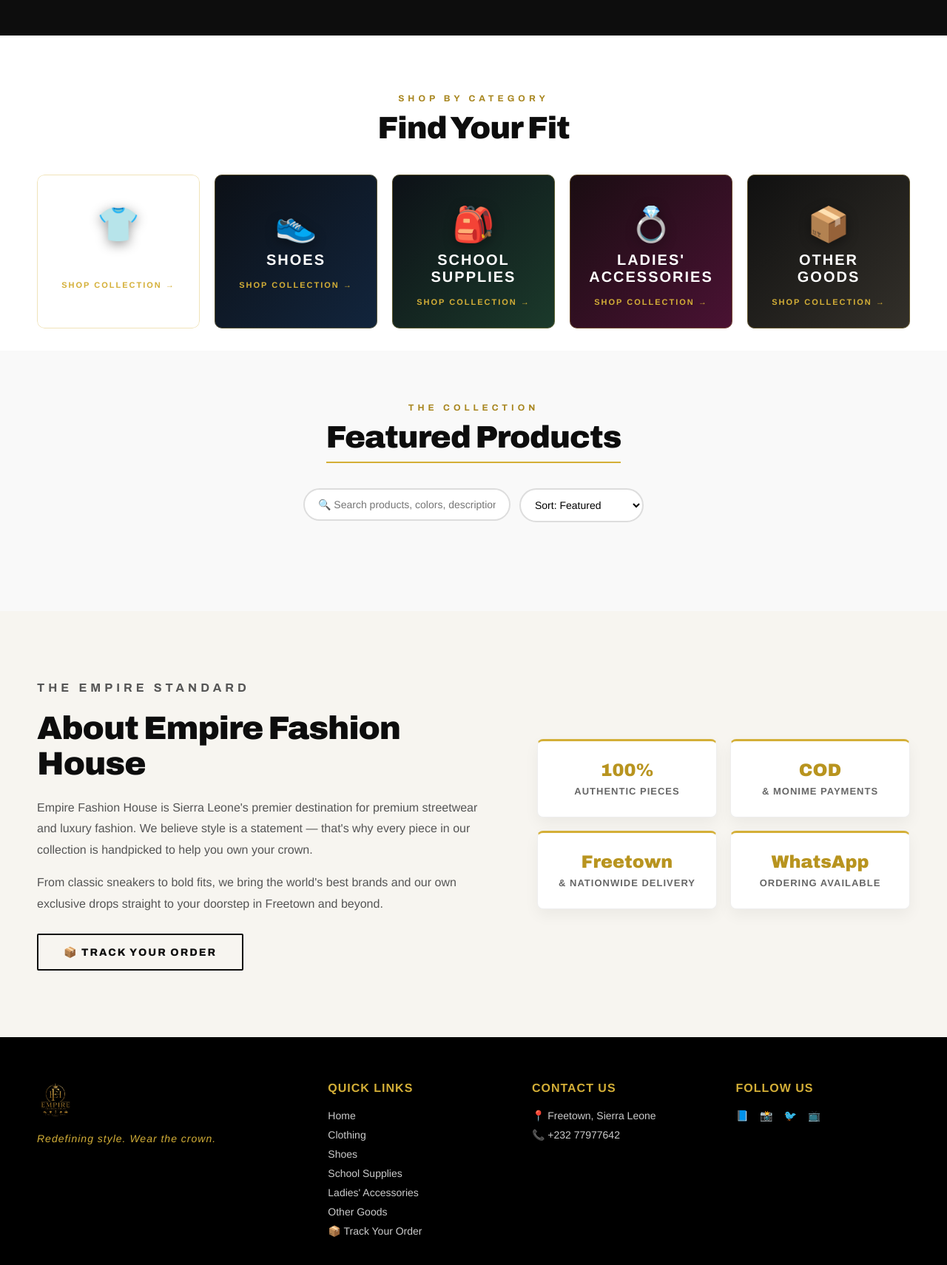
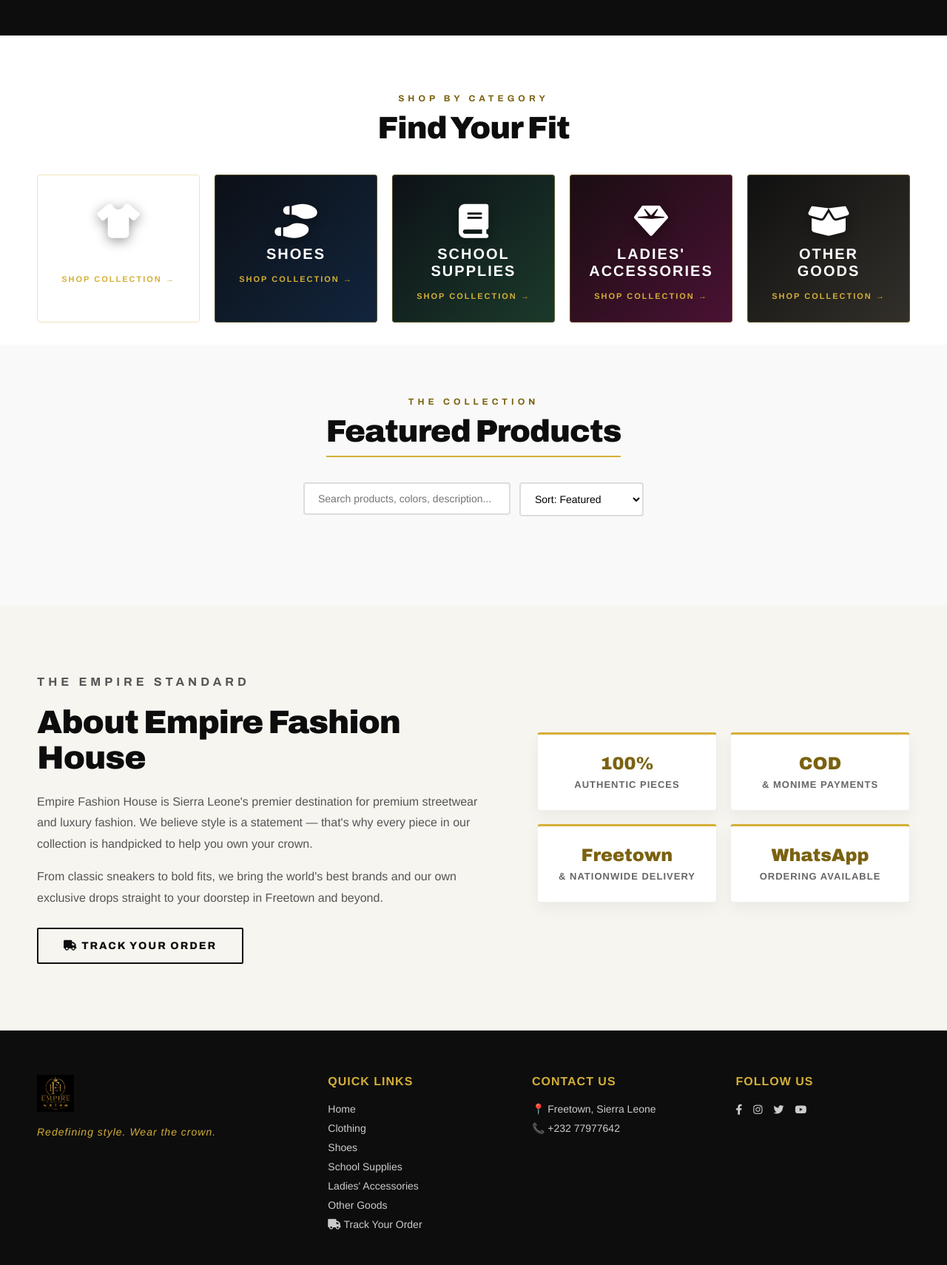
Before and after one commit to samuel200520/empire-fashion-website-, a website: page index.html in a window 1280 px wide. Shown: the part 1080-2790 px from the top of the page at 74% size. Drawn offline with nearby package versions, Linux system fonts and the light colour scheme; no server answers.

Commit message:
Design polish: Font Awesome icons, design tokens, accessible gold, editorial radii, responsive product grid

```diff
--- a/css/style.css
+++ b/css/style.css
@@ -1730,3 +1730,60 @@ body > header nav a { font-size: 12px; letter-spacing: 1.5px; }
     .cat-name { font-size: 16px; }
     .cat-icon { font-size: 30px; }
 }
+
+/* =========================================
+   DESIGN TOKENS & STOREFRONT POLISH 2026
+   consistency pass: variables, contrast,
+   radii, grid, surfaces, icons
+   ========================================= */
+:root {
+    --ef-bg: #f7f6f2;
+    --ef-surface: #ffffff;
+    --ef-ink: #0d0d0d;
+    --ef-muted: #555555;
+    --ef-gold: #D4AF37;
+    --ef-gold-ink: #7a6210;   /* accessible gold: small text on light surfaces */
+    --ef-radius: 4px;
+    --ef-shadow: 0 18px 40px rgba(0, 0, 0, 0.12);
+}
+
+/* 1. One unified dark surface across the storefront (was a mix of #000/#111/#0d0d0d) */
+footer,
+.mobile-nav,
+.cart-header,
+.offer-band { background-color: var(--ef-ink); }
+
+/* 2. Accessible gold for small text on light surfaces (~5.9:1 contrast) */
+.section-eyebrow,
+.hero-eyebrow,
+.offer-note strong,
+.stat-num { color: var(--ef-gold-ink); }
+
+/* 3. Editorial radius language (2-4px; circles reserved for status dots) */
+.product-card,
+.cat-tile,
+.cat-tile::after,
+.stat,
+.offer-chip,
+.store-search input,
+.sort-select,
+.add-to-cart { border-radius: var(--ef-radius); }
+
+/* 4. True responsive product grid — consistent rows at any screen width */
+.products {
+    display: grid;
+    grid-template-columns: repeat(auto-fill, minmax(260px, 1fr));
+    gap: 25px;
+    justify-content: center;
+}
+.product-card { width: 100%; max-width: none; }
+.product-card { box-shadow: 0 2px 8px rgba(0, 0, 0, 0.04); }
+.product-card:hover { box-shadow: var(--ef-shadow); }
+
+/* 5. Icon alignment inside buttons, chips, tiles and the floating button */
+body > header .cart-btn i,
+body > header .wishlist-btn i { margin-right: 6px; }
+.offer-chip i { margin-right: 6px; }
+.cat-icon i { display: block; line-height: 1; }
+.wa-float i { line-height: 1; }
+.social-icon i { vertical-align: middle; }
--- a/index.html
+++ b/index.html
@@ -13,6 +13,7 @@
     <link rel="preconnect" href="https://fonts.googleapis.com">
     <link rel="preconnect" href="https://fonts.gstatic.com" crossorigin>
     <link href="https://fonts.googleapis.com/css2?family=Archivo:wght@400;500;600;700;800;900&family=Cormorant+Garamond:ital,wght@1,500;1,600&display=swap" rel="stylesheet">
+    <link rel="stylesheet" href="assets/fontawesome/css/all.min.css">
     <link rel="stylesheet" href="css/style.css">
 </head>
 <body>
@@ -32,9 +33,9 @@
             </ul>
         </nav>
         <div class="header-actions">
-            <div class="wishlist-btn" onclick="toggleWishlistPanel()" title="Wishlist">♥ <span id="wishlist-count">0</span></div>
-            <div class="cart-btn" onclick="toggleCart()">🛒 Cart (<span id="cart-count">0</span>)</div>
-            <button class="hamburger" id="hamburger-btn" onclick="toggleMobileNav()">☰</button>
+            <div class="wishlist-btn" onclick="toggleWishlistPanel()" title="Wishlist"><i class="fas fa-heart"></i> <span id="wishlist-count">0</span></div>
+            <div class="cart-btn" onclick="toggleCart()"><i class="fas fa-shopping-cart"></i> Cart (<span id="cart-count">0</span>)</div>
+            <button class="hamburger" id="hamburger-btn" onclick="toggleMobileNav()" aria-label="Menu"><i class="fas fa-bars"></i></button>
         </div>
     </header>
 
@@ -60,8 +61,8 @@
                     <button class="btn-outline-dark" onclick="openCategory('clothing')">Explore Clothing</button>
                 </div>
                 <div class="hero-offer">
-                    <span class="offer-chip">🔥 Special Offer</span>
-                    <span class="offer-note">Use code <strong>FREETOWN10</strong> for 10% off your first order</span>
+                    <span class="offer-chip"><i class="fas fa-shield-alt"></i> 100% Authentic</span>
+                    <span class="offer-note">Every piece guaranteed genuine — delivered across Freetown.</span>
                 </div>
             </div>
             <div class="hero-visual">
@@ -97,27 +98,27 @@
         </div>
         <div class="category-grid">
             <a href="#products-section" class="cat-tile cat-clothing" onclick="openCategory('clothing'); return false;">
-                <span class="cat-icon">👕</span>
+                <span class="cat-icon"><i class="fas fa-tshirt"></i></span>
                 <span class="cat-name">Clothing</span>
                 <span class="cat-cta">Shop Collection →</span>
             </a>
             <a href="#products-section" class="cat-tile cat-shoes" onclick="openCategory('shoes'); return false;">
-                <span class="cat-icon">👟</span>
+                <span class="cat-icon"><i class="fas fa-shoe-prints"></i></span>
                 <span class="cat-name">Shoes</span>
                 <span class="cat-cta">Shop Collection →</span>
             </a>
             <a href="#products-section" class="cat-tile cat-school-supplies" onclick="openCategory('school-supplies'); return false;">
-                <span class="cat-icon">🎒</span>
+                <span class="cat-icon"><i class="fas fa-book"></i></span>
                 <span class="cat-name">School Supplies</span>
                 <span class="cat-cta">Shop Collection →</span>
             </a>
             <a href="#products-section" class="cat-tile cat-ladies-accessories" onclick="openCategory('ladies-accessories'); return false;">
-                <span class="cat-icon">💍</span>
+                <span class="cat-icon"><i class="fas fa-gem"></i></span>
                 <span class="cat-name">Ladies&#39; Accessories</span>
                 <span class="cat-cta">Shop Collection →</span>
             </a>
             <a href="#products-section" class="cat-tile cat-other" onclick="openCategory('other'); return false;">
-                <span class="cat-icon">📦</span>
+                <span class="cat-icon"><i class="fas fa-box-open"></i></span>
                 <span class="cat-name">Other Goods</span>
                 <span class="cat-cta">Shop Collection →</span>
             </a>
@@ -131,7 +132,7 @@
         </div>
         <div class="store-controls">
             <div class="store-search">
-                <input type="text" id="store-search" placeholder="🔍 Search products, colors, description...">
+                <input type="text" id="store-search" placeholder="Search products, colors, description...">
             </div>
             <select id="sort-select" class="sort-select">
                 <option value="featured">Sort: Featured</option>
@@ -151,7 +152,7 @@
                 <h2>About Empire Fashion House</h2>
                 <p>Empire Fashion House is Sierra Leone's premier destination for premium streetwear and luxury fashion. We believe style is a statement — that's why every piece in our collection is handpicked to help you own your crown.</p>
                 <p>From classic sneakers to bold fits, we bring the world's best brands and our own exclusive drops straight to your doorstep in Freetown and beyond.</p>
-                <a class="btn-outline-dark" href="track.html">📦 Track Your Order</a>
+                <a class="btn-outline-dark" href="track.html"><i class="fas fa-truck"></i> Track Your Order</a>
             </div>
             <div class="about-stats">
                 <div class="stat"><span class="stat-num">100%</span><span class="stat-label">Authentic Pieces</span></div>
@@ -177,7 +178,7 @@
                 <a href="#" data-category="school-supplies">School Supplies</a>
                 <a href="#" data-category="ladies-accessories">Ladies' Accessories</a>
                 <a href="#" data-category="other">Other Goods</a>
-                <a href="track.html">📦 Track Your Order</a>
+                <a href="track.html"><i class="fas fa-truck"></i> Track Your Order</a>
             </div>
             <div class="footer-col">
                 <h3>Contact Us</h3>
@@ -188,10 +189,10 @@
             <div class="footer-col">
                 <h3>Follow Us</h3>
                 <div class="social-links">
-                    <a href="#" class="social-icon">📘</a>
-                    <a href="#" class="social-icon">📸</a>
-                    <a href="#" class="social-icon">🐦</a>
-                    <a href="#" class="social-icon">📺</a>
+                    <a href="#" class="social-icon" aria-label="Facebook"><i class="fab fa-facebook-f"></i></a>
+                    <a href="#" class="social-icon" aria-label="Instagram"><i class="fab fa-instagram"></i></a>
+                    <a href="#" class="social-icon" aria-label="Twitter / X"><i class="fab fa-twitter"></i></a>
+                    <a href="#" class="social-icon" aria-label="YouTube"><i class="fab fa-youtube"></i></a>
                 </div>
             </div>
         </div>
@@ -266,7 +267,7 @@
                 <h3 style="margin:15px 0 5px; color:#111;">Order Placed!</h3>
                 <p style="font-size:18px; color:#111;">Your order number is <strong id="success-order-id" style="color:#D4AF37;"></strong></p>
                 <p style="color:#777;">We will contact you on WhatsApp shortly to confirm delivery.</p>
-                <p style="margin-top:10px;"><a href="track.html" style="color:#b8941f; font-weight:bold;">📦 Track your order →</a></p>
+                <p style="margin-top:10px;"><a href="track.html" style="color:#b8941f; font-weight:bold;"><i class="fas fa-truck"></i> Track your order →</a></p>
                 <button type="button" class="checkout-btn" style="width:100%; margin-top:15px;" onclick="hideCheckoutForm()">Continue Shopping</button>
             </div>
             <form id="checkout-form">
@@ -322,7 +323,7 @@
     <!-- Wishlist Sidebar -->
     <div id="wishlist-panel" class="wishlist-panel">
         <div class="cart-header">
-            <h3>♥ Your Wishlist</h3>
+            <h3><i class="fas fa-heart"></i> Your Wishlist</h3>
             <button onclick="toggleWishlistPanel()" class="close-btn">&times;</button>
         </div>
         <div id="wishlist-items" class="cart-items"></div>
@@ -330,7 +331,7 @@
     <div id="wishlist-overlay" class="cart-overlay" onclick="toggleWishlistPanel()"></div>
 
     <!-- Floating WhatsApp Button -->
-    <a href="https://wa.me/23233600560?text=Hello%20Empire%20Fashion%20House!" target="_blank" class="wa-float" title="Chat with us on WhatsApp">💬</a>
+    <a href="https://wa.me/23233600560?text=Hello%20Empire%20Fashion%20House!" target="_blank" class="wa-float" title="Chat with us on WhatsApp"><i class="fab fa-whatsapp"></i></a>
 
     <script src="js/script.js"></script>
 </body>
```
